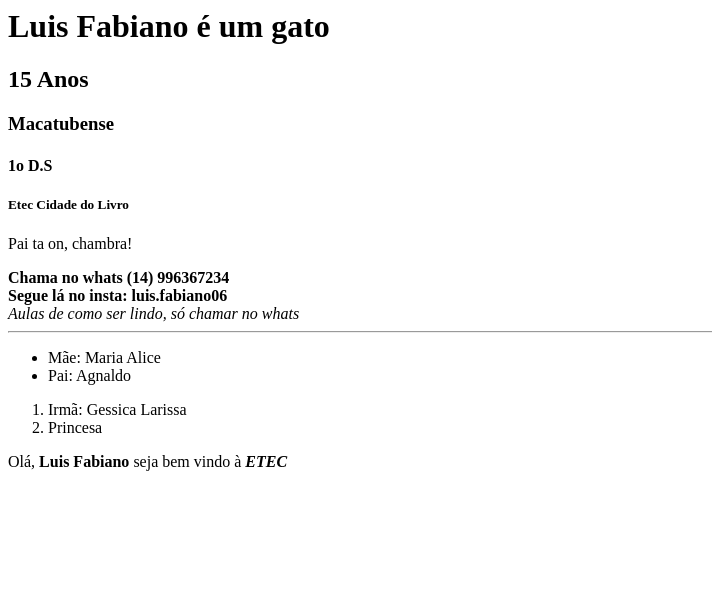
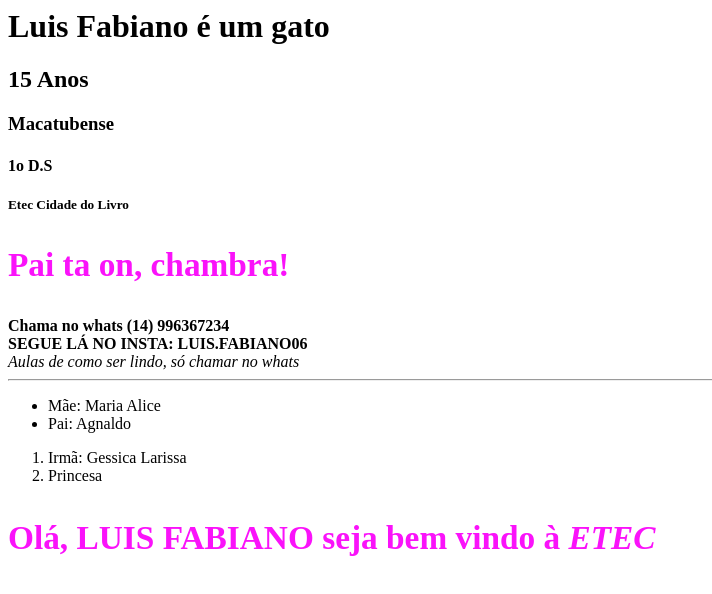
Before and after one commit to luisfabianocastro/AulasPWI, a plain HTML site: page Aula20022020/meu site.html in a window 1280 px wide. Shown: the whole page, without its empty margins (0-712 px from the left). Drawn offline with Linux system fonts and the light colour scheme.

Commit message:
Adicionado CSS

```diff
--- a/Aula20022020/meu site.html
+++ b/Aula20022020/meu site.html
@@ -2,6 +2,17 @@
 <html>
     <head>
         <title>Luis Fabiano de Castro</title>
+
+        <style>
+            p {
+                color:#fa12fa;
+                font-size: 25pt;
+                font-weight: bold;
+            }
+            strong{
+                text-transform: uppercase;
+            }
+        </style>
     </head>
     <body>
         <h1>Luis Fabiano é um gato</h1>
```
